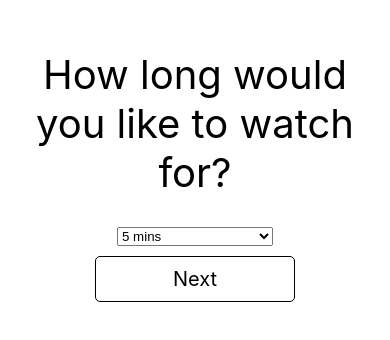
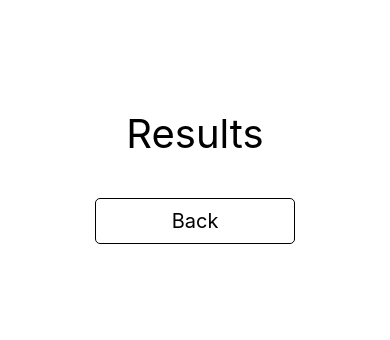
Before and after one commit to tommyrharper/youtube-wrapper, a React Native app: screen /Results in a window 390 px wide. Shown: the part 256-596 px from the top of the page. Built offline with nearby package versions, Linux system fonts and the light colour scheme.

Commit message:
Create ResultsScreen

```diff
--- a/src/NavigationStack.tsx
+++ b/src/NavigationStack.tsx
@@ -3,12 +3,16 @@ import { createNativeStackNavigator } from '@react-navigation/native-stack';
 import React from 'react';
 import { HomeScreen } from './screens/HomeScreen';
 import { NumberVideosScreen } from './screens/NumberVideosScreen';
+import { ResultsScreen } from './screens/ResultsScreen';
 import { SearchScreen } from './screens/SearchScreen';
 
 export type RootStackParamList = {
   Home: undefined;
   NumberVideos: undefined;
   Search: undefined;
+  Results: {
+    searchTerm: string;
+  };
 };
 
 const Stack = createNativeStackNavigator<RootStackParamList>();
@@ -32,6 +36,11 @@ export const NavigationStack = () => {
           component={SearchScreen}
           options={{ headerShown: false }}
         />
+        <Stack.Screen
+          name="Results"
+          component={ResultsScreen}
+          options={{ headerShown: false }}
+        />
       </Stack.Navigator>
     </NavigationContainer>
   );
--- /dev/null
+++ b/src/screens/ResultsScreen.tsx
@@ -0,0 +1,26 @@
+import React from 'react';
+import { useNavigation } from '@react-navigation/native';
+import Constants from 'expo-constants';
+import { CTAButton } from '../components/CTAButton';
+import { Heading } from '../components/Heading';
+import { DefaultContainer } from '../components/DefaultContainer';
+import { Input } from '../components/Input';
+import { useStore } from '../zustandStore';
+import { mockResults } from '../mockResults';
+
+export const ResultsScreen = () => {
+  const { navigate, goBack } = useNavigation();
+  const { searchTerm, setSearchTerm } = useStore();
+
+  console.log(`searchTerm`, searchTerm)
+  console.log(`mockResults`, mockResults)
+
+  // console.log(`Constants`, Constants.manifest.extra.googleApiKey);
+
+  return (
+    <DefaultContainer>
+      <Heading>Results</Heading>
+      <CTAButton onPress={goBack}>Back</CTAButton>
+    </DefaultContainer>
+  );
+};
```
